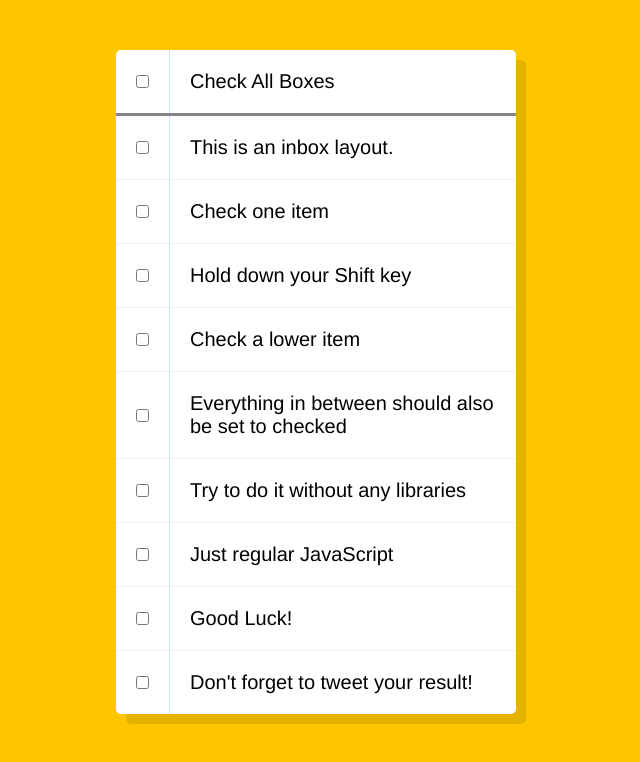
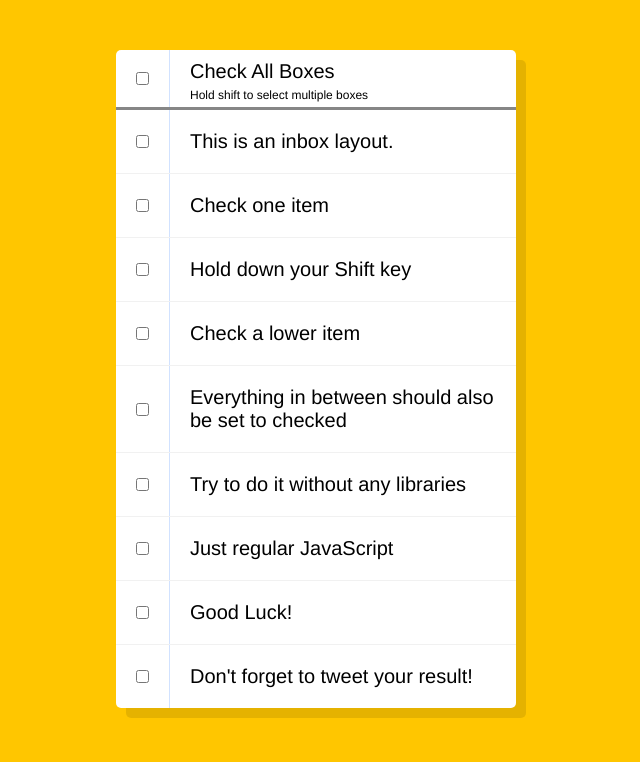
Before and after one commit to Netsujr/JS10-Checkboxes, a plain HTML site: page index.html in a window 1280 px wide. Shown: the whole page, without its empty margins (324-964 px from the left). Drawn offline with Linux system fonts and the light colour scheme.

Commit message:
everything works great!

```diff
--- a/app.js
+++ b/app.js
@@ -1,18 +1,22 @@
 const checkboxes = document.querySelectorAll('.inbox input[type="checkbox"]');
 const checkAll = document.querySelector('.special input[type="checkbox"]');
 const otherBoxes = Array.prototype.slice.call(checkboxes);
+const word = document.querySelector('.special p');
+console.dir(word);
 otherBoxes.shift();
-console.log(otherBoxes);
-console.log(checkAll);
+// console.log(otherBoxes);
+// console.log(checkAll);
 // console.log(checkboxes);
 
 function checkAllBoxes() {
   if (checkAll.checked) {
     otherBoxes.forEach(otherBox => {
+      word.innerHTML = 'Un-Check All Boxes';
       otherBox.checked = true;
     });
   } else {
     otherBoxes.forEach(otherBox => {
+      word.innerHTML = 'Check All Boxes';
       otherBox.checked = false;
     });
   }
--- a/index.html
+++ b/index.html
@@ -8,16 +8,19 @@
 </head>
 <body>
 
-   <!--
-   The following is a common layout you would see in an email client.
+  <!--
+    The following is a common layout you would see in an email client.
 
-   When a user clicks a checkbox, holds Shift, and then clicks another checkbox a few rows down, all the checkboxes inbetween those two checkboxes should be checked.
+    When a user clicks a checkbox, holds Shift, and then clicks another checkbox a few rows down, all the checkboxes inbetween those two checkboxes should be checked.
 
   -->
   <div class="inbox">
     <div class="item special">
       <input type="checkbox">
-      <p>Check All Boxes</p>
+      <div class="pContainer">
+        <p style="padding: 10px 20px; padding-bottom: 0;">Check All Boxes</p>
+        <p id='instructions'>Hold shift to select multiple boxes</p>
+      </div>
     </div>
     <div class="item">
       <input type="checkbox">
--- a/style.css
+++ b/style.css
@@ -20,6 +20,17 @@ html {
 .special {
   border-bottom: 3px solid #868686;
 }
+
+.pContainer {
+  display: flex;
+  flex-direction: column;
+  flex: 1;
+}
+
+#instructions {
+    font-size: 12px;
+    padding: 5px 20px;
+  }
 
 .special input:checked + p {
   background: #f9f9f9;
```
